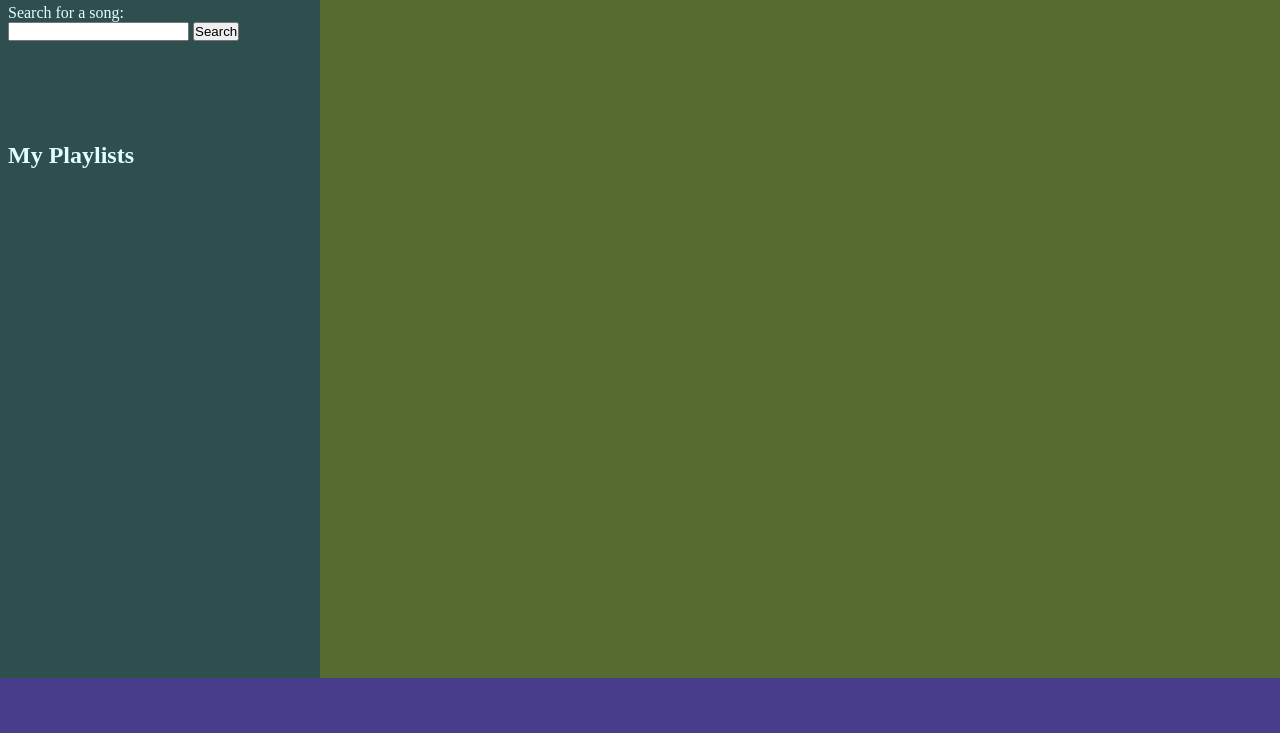
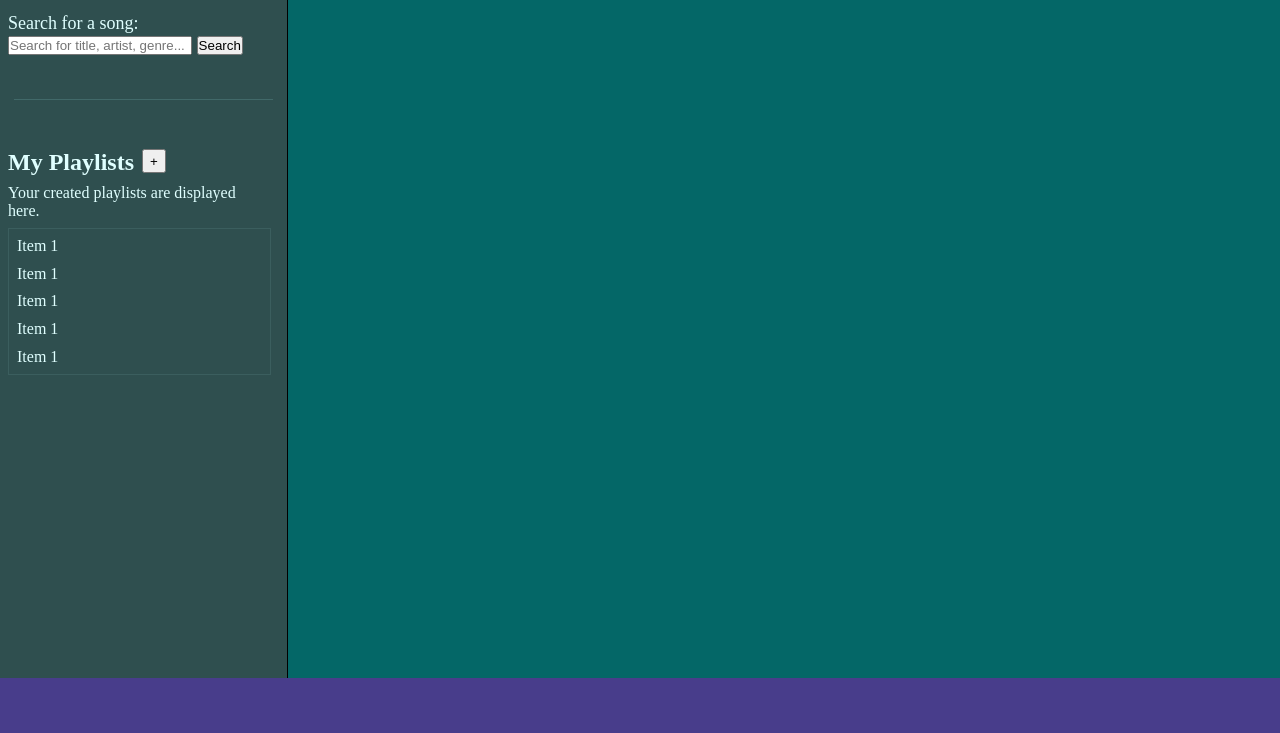
Before and after one commit to Hansturismo/assignment-3, a plain HTML site: page index.html in a window 1280 px wide. Shown: the part 67-800 px from the top of the page. Drawn offline with Linux system fonts and the light colour scheme.

Commit message:
continue to structure html + style, search and playlists occupy the sidebar. playlists will populate as the user creates playlists.

```diff
--- a/css/header.css
+++ b/css/header.css
@@ -15,4 +15,6 @@ header {
 .header-title {
   height: auto;
   width: auto;
+  margin-right: auto;
+  padding: 2rem;
 }
--- a/css/sidebar.css
+++ b/css/sidebar.css
@@ -1,26 +1,60 @@
 .sidebar {
   display: flex;
-  flex: 0 0 20rem;
-  min-width: 20rem;
+  flex: 0 0 18rem;
+  min-width: 18rem;
   max-width: 20%;
   flex-direction: column;
+  justify-content: space-between;
   height: 100%;
   background-color: darkslategray;
   color: lightcyan;
+  border-right: 1px solid black;
+}
+
+.sidebar__divider {
+  border-top: 1px solid rgb(65, 105, 105);
+  align-self: center;
+  width: 90%;
 }
 
 .searchbar {
   flex: 0 0 100%;
   height: auto;
-  max-height: 20%;
+  max-height: 10%;
   padding: 1rem 1rem 1rem 0.5rem;
+  font-size: large;
+}
+
+.searchbar input {
+  width: 70%;
 }
 
 .playlists {
   display: flex;
   flex: 0 0 100%;
-  height: auto;
+  height: 100%;
   max-height: 80%;
   padding: 1rem 1rem 1rem 0.5rem;
   flex-direction: column;
+  gap: 0.5rem;
 }
+
+.playlists-title {
+  display: flex;
+  flex-direction: row;
+  gap: 0.5rem;
+  flex-wrap: wrap;
+}
+
+.playlists-title button {
+  width: 1.5rem;
+  height: 1.5rem;
+}
+
+.playlists-list {
+  display: grid;
+  grid-template-rows: repeat(auto, 100px);
+  grid-gap: 0.6rem;
+  border: 1px solid rgb(59, 94, 94);
+  padding: 0.5rem;
+}
--- a/css/styles.css
+++ b/css/styles.css
@@ -1,5 +1,3 @@
-
-
 body {
   display: flex;
   flex-direction: column;
@@ -12,5 +10,5 @@ body {
 main {
   display: flex;
   height: 100%;
-  background-color: darkolivegreen;
+  background-color: rgb(4, 103, 103);
 }
--- a/index.html
+++ b/index.html
@@ -11,6 +11,7 @@
     <link href="./css/footer.css" rel="stylesheet" />
     <link rel="icon" type="image/x-icon" href="/icons/favicon.ico" />
     <script src="./js/songs.js" defer></script>
+    <script src="./js/playlists.js" defer></script>
     <script src="./js/app.js" defer></script>
     <title>Audivio</title>
   </head>
@@ -24,11 +25,31 @@
       <div class="sidebar">
         <div class="searchbar">
           <label for="searchInput">Search for a song:</label>
-          <input type="text" name="searchInput" id="searchInput" />
+          <input
+            type="text"
+            name="searchInput"
+            id="searchInput"
+            placeholder="Search for title, artist, genre..."
+          />
+          <!-- Switch out for a search/magnyfying glass icon -->
           <button>Search</button>
         </div>
+        <div class="sidebar__divider"></div>
         <div class="playlists">
-          <h2>My Playlists</h2>
+          <div class="playlists-title">
+            <h2>My Playlists</h2>
+            <button title="Create playlist">+</button>
+            <p>Your created playlists are displayed here.</p>
+          </div>
+          <div class="playlists-list">
+            <!-- JavaScript could add this IF there's not saved playlists..? -->
+            <!-- <p class="no-playlists">No playlists.. why not make one?</p> -->
+            <div>Item 1</div>
+            <div>Item 1</div>
+            <div>Item 1</div>
+            <div>Item 1</div>
+            <div>Item 1</div>
+          </div>
         </div>
       </div>
       <div class="main">
```
Also changed, not shown: js/playlists.js (added).
